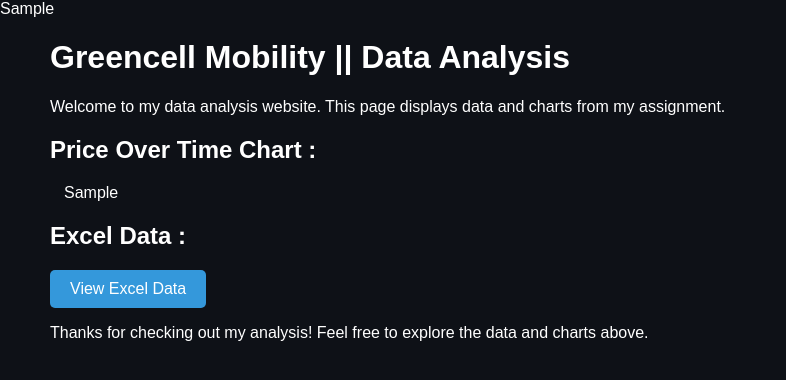
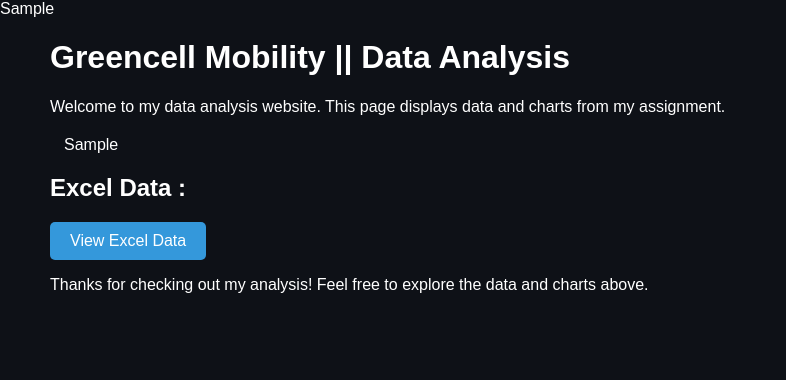
Before and after one commit to CoderModX/greencell_assignment, a Flask app: template templates/index.html in a window 1280 px wide. Shown: the top 380 px of the page, without its empty margins (0-786 px from the left). Run offline with Flask 3, Linux system fonts and the light colour scheme; the template is opened without the code that fills it: most values are stand-ins (such as "Sample title", 1, 10 or a date in 2020); parts of the project's set-up code (start-up, migrations or seed data) failed here and were passed over.

Commit message:
Update index.html

```diff
--- a/templates/index.html
+++ b/templates/index.html
@@ -74,11 +74,11 @@
 <body>
     <h1>Greencell Mobility || Data Analysis</h1>
     <p>Welcome to my data analysis website. This page displays data and charts from my assignment.</p>
-        <!-- Embed the Plotly chart directly -->
-        <h2>Price Over Time Chart : </h2>
-        <div id="plot">
-            {{ plot_html | safe }}
-        </div>
+
+    <!-- Embed the Plotly chart directly -->
+    <div id="plot">
+        {{ plot_html | safe }}
+    </div>
 
         <h2>Excel Data : </h2>
         <!-- Button to open the table modal -->
@@ -102,10 +102,13 @@
                         </tr>
                     {% endfor %}
                 </table>
-                <button class="button" onclick="closeTableModal()">Close</button>
+            <a href="{{ url_for('download_excel') }}" class="button">Download Excel</a>
+            <button class="button" onclick="closeTableModal()">Close</button>
             </div>
         </div>
         <p>Thanks for checking out my analysis! Feel free to explore the data and charts above.</p>
+
+
     <script>
         function openTableModal() {
             document.getElementById('table-modal').style.display = 'flex';
```
